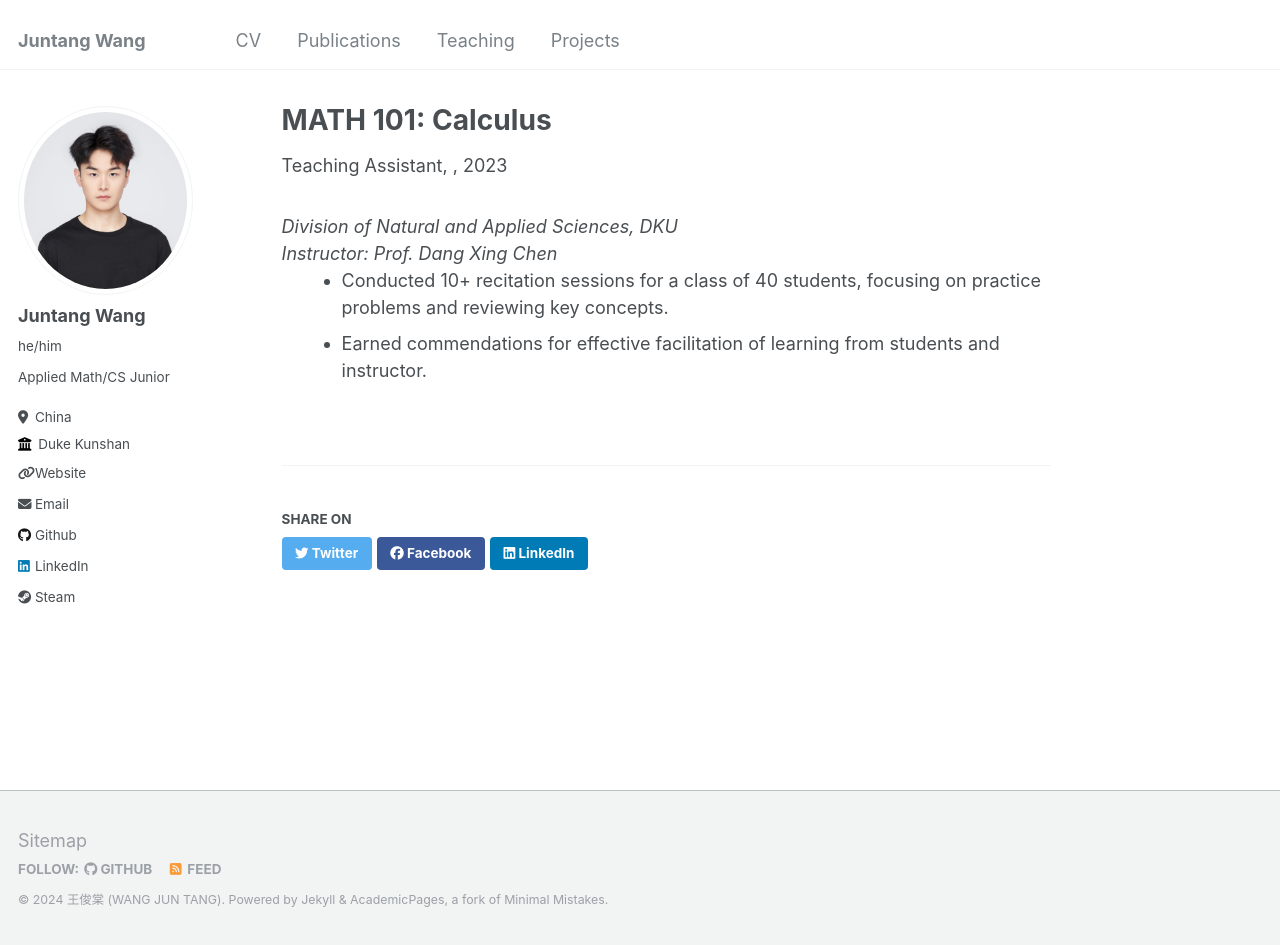
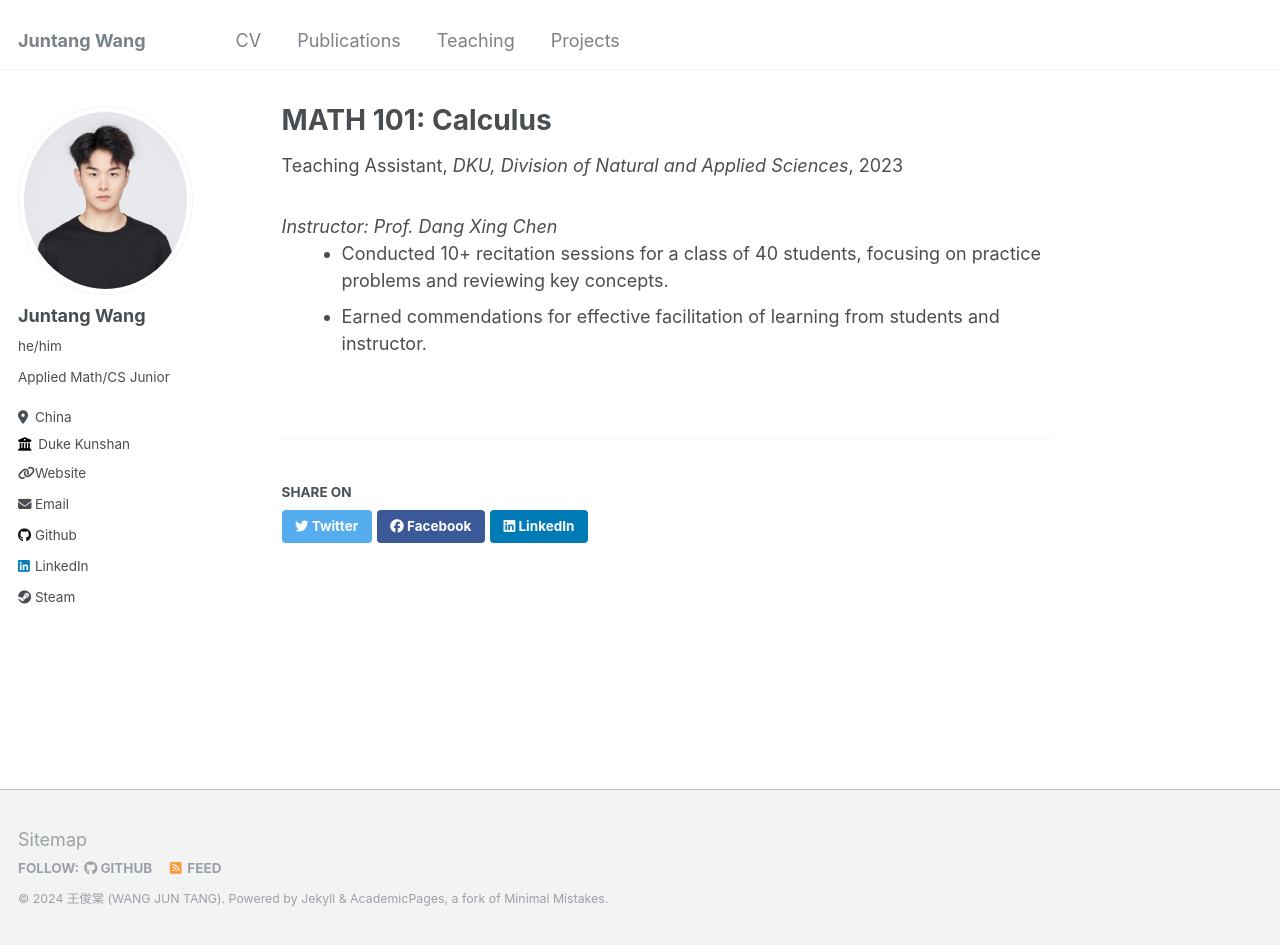
Before and after one commit to qqgjyx/qqgjyx.github.io, a Jekyll site: the page built from _teaching/2023-fall-teaching-1.md, in a window 1280 px wide and 945 px high. Built offline with Jekyll 4.4.1, drawn with Linux system fonts in a browser that asks for light colours.

Commit message:
Updated cv.md

```diff
--- a/_teaching/2023-fall-teaching-1.md
+++ b/_teaching/2023-fall-teaching-1.md
@@ -3,13 +3,13 @@ title: "MATH 101: Calculus"
 collection: teaching
 type: "Teaching Assistant"
 permalink: /teaching/2023-fall-teaching-1
+venue: "DKU, Division of Natural and Applied Sciences"
 date: Aug - Oct 2023
 location: "Kunshan, China"
 ---
 
 <div style="display: flex; justify-content: space-between; margin-top: 10px;">
   <div>
-    <em>Division of Natural and Applied Sciences, DKU</em><br>
     <em>Instructor: Prof. Dang Xing Chen</em>
   </div>
 </div>
```
